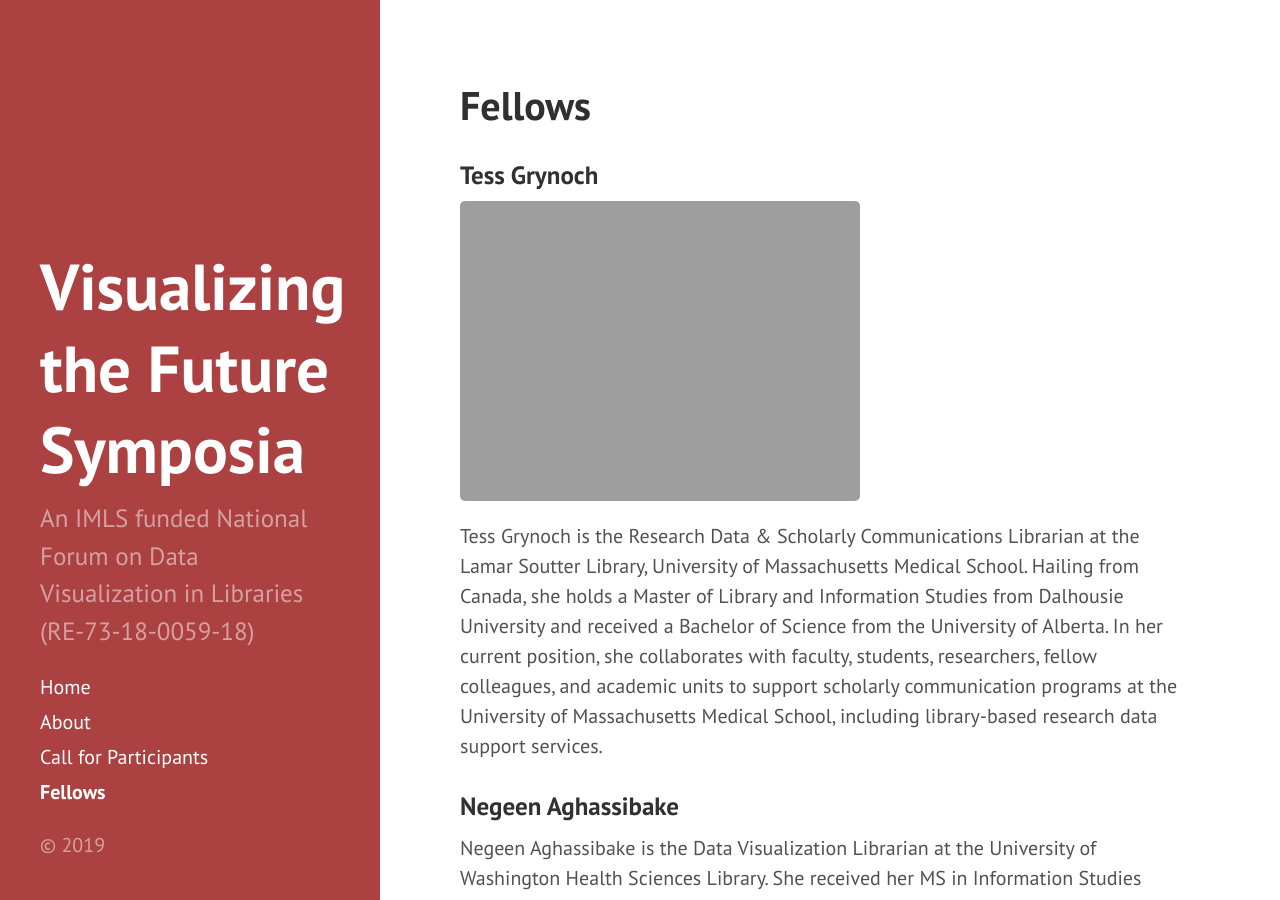
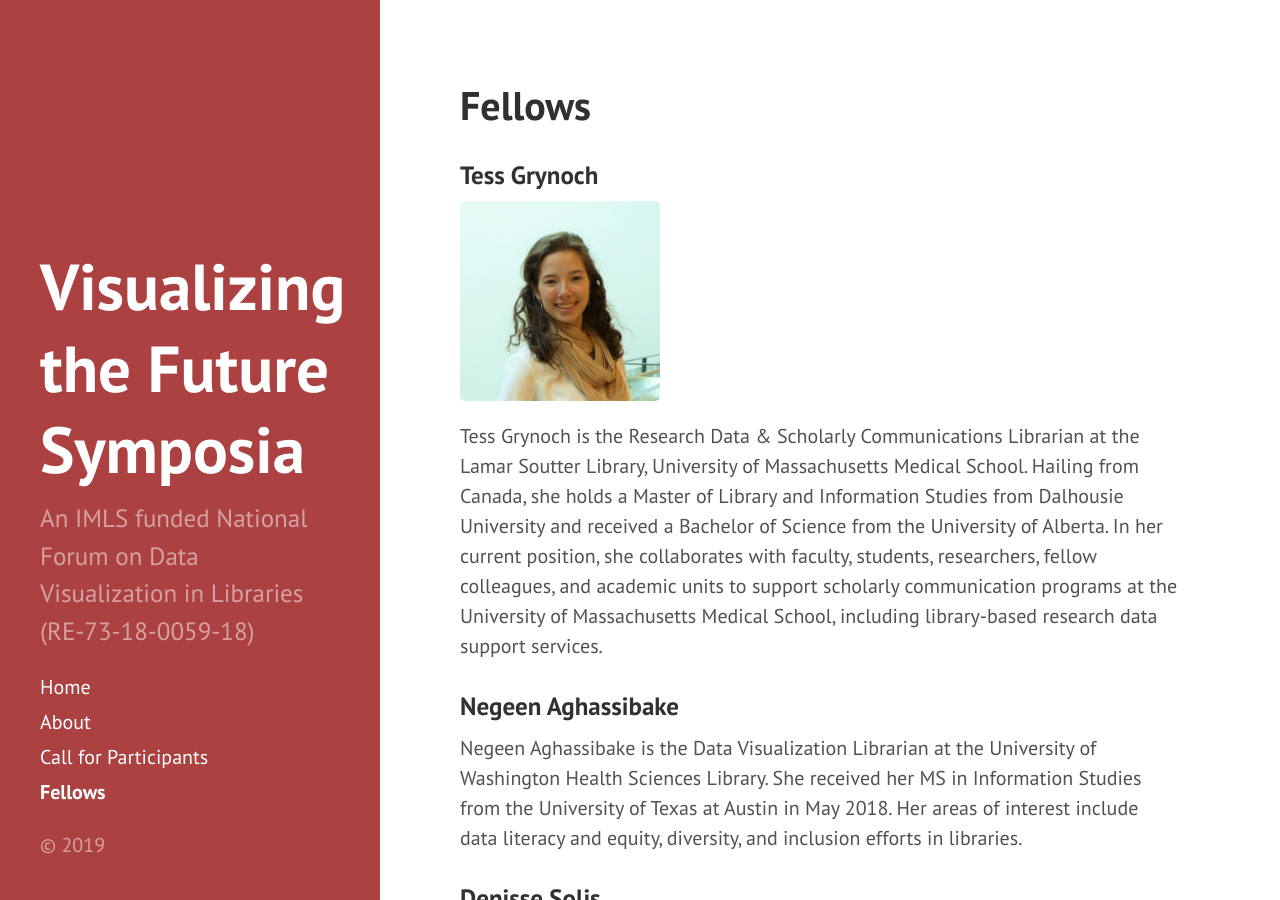
Before and after one commit to visualizingthefuture/visualizingthefuture.github.io, a Jekyll site: the page built from fellows.md, in a window 1280 px wide and 900 px high. Built offline with Jekyll 4.4.1, drawn with Linux system fonts in a browser that asks for light colours.

Commit message:
Update fellows.md

```diff
--- a/fellows.md
+++ b/fellows.md
@@ -4,7 +4,7 @@ title: Fellows
 ---
 
 ### Tess Grynoch
-![Tess Grynoch](../images/photos/TessGrynoch-headshot.jpg =250x250)
+![Tess Grynoch](../images/photos/TessGrynoch-headshot.jpg){:height="200px"}
 Tess Grynoch is the Research Data & Scholarly Communications Librarian at the Lamar Soutter Library, University of Massachusetts Medical School. Hailing from Canada, she holds a Master of Library and Information Studies from Dalhousie University and received a Bachelor of Science from the University of Alberta. In her current position, she collaborates with faculty, students, researchers, fellow colleagues, and academic units to support scholarly communication programs at the University of Massachusetts Medical School, including library-based research data support services.
 
 ### Negeen Aghassibake
```
